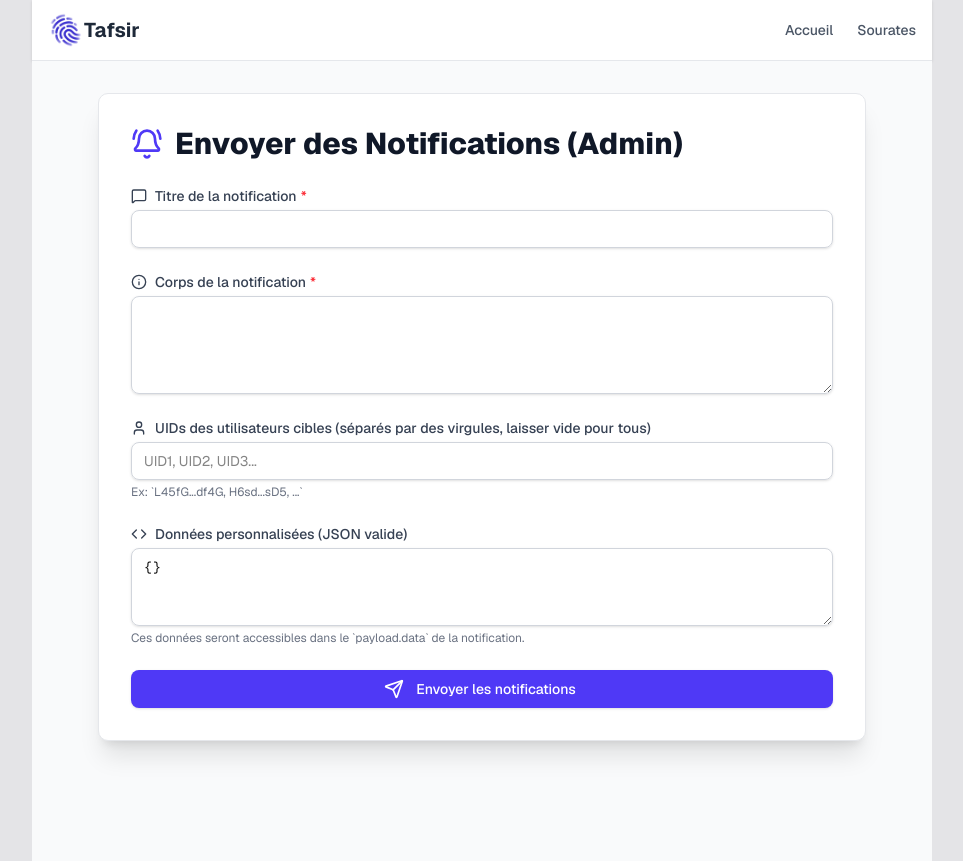
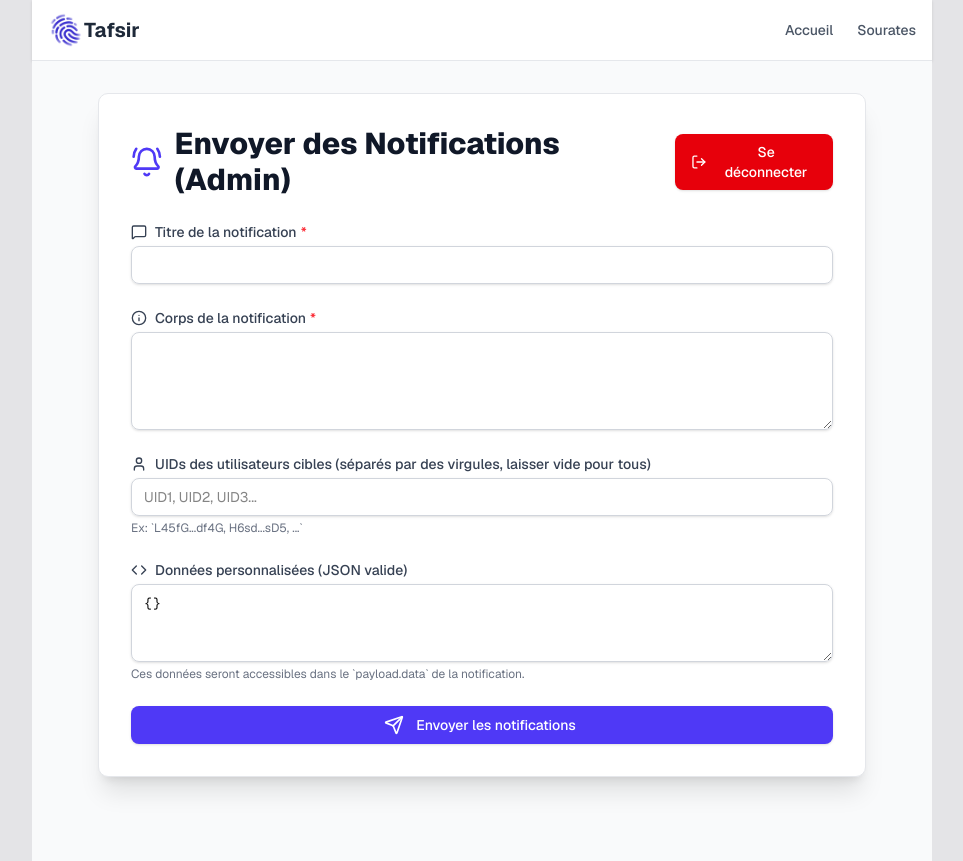
Before and after one commit to Ib-dI/tafsir-app, a Next.js app: page /admin in a window 1280 px wide. Shown: the whole page, without its empty margins (158-1121 px from the left). Built offline with nearby package versions, Linux system fonts and the light colour scheme; no server answers; sample sign-in values are in the browser's storage.

Commit message:
fix unknown

```diff
--- a/src/app/admin/page.tsx
+++ b/src/app/admin/page.tsx
@@ -6,6 +6,7 @@ import { getFunctions, httpsCallable } from "firebase/functions";
 import { useAuthState } from "react-firebase-hooks/auth";
 import { auth } from "@/lib/firebase"; // Assurez-vous que ce chemin est correct
 import { useRouter } from "next/navigation"; // Pour la redirection côté client
+import { signOut } from "firebase/auth";
 
 import {
   BellRing,
@@ -18,6 +19,7 @@ import {
   MessageSquare,
   Code,
   ShieldAlert,
+  LogOut,
 } from "lucide-react";
 
 // Type pour les données envoyées à la Cloud Function
@@ -70,6 +72,16 @@ const NotificationAdminPage = () => {
       return () => clearTimeout(timer);
     }
   }, [authLoading, user, successMessage, errorMessage, router]);
+
+  const handleLogout = async () => {
+    try {
+      await signOut(auth);
+      router.push("/login");
+    } catch (error) {
+      console.error("Erreur lors de la déconnexion:", error);
+      setErrorMessage("Erreur lors de la déconnexion");
+    }
+  };
 
   const handleSubmit = async (e: React.FormEvent) => {
     e.preventDefault();
@@ -124,8 +136,12 @@ const NotificationAdminPage = () => {
         }
       }
     } catch (parseError) {
+      const errorMessage = parseError instanceof Error
+        ? parseError.message
+        : "Erreur de format JSON inconnue";
+
       setErrorMessage(
-        `Erreur de format pour les données personnalisées : ${parseError.message}`,
+        `Erreur de format pour les données personnalisées : ${errorMessage}`,
       );
       setLoading(false);
       return;
@@ -156,9 +172,11 @@ const NotificationAdminPage = () => {
     } catch (error) {
       console.error("Erreur lors de l'envoi de la notification:", error);
       // Les erreurs HttpsError de la fonction Cloud seront dans error.details ou error.message
-      setErrorMessage(
-        `Échec de l'envoi : ${error.message || "Une erreur inconnue est survenue."}`,
-      );
+      const errorMessage = error instanceof Error
+        ? error.message
+        : "Une erreur inconnue est survenue.";
+
+      setErrorMessage(`Échec de l'envoi : ${errorMessage}`);
     } finally {
       setLoading(false);
     }
@@ -204,10 +222,20 @@ const NotificationAdminPage = () => {
   return (
     <div className="min-h-screen bg-gray-50 p-4 sm:p-6 lg:p-8">
       <div className="mx-auto max-w-3xl rounded-lg border border-gray-200 bg-white p-6 shadow-xl sm:p-8">
-        <h1 className="mb-6 flex items-center gap-3 text-3xl font-extrabold text-gray-900">
-          <BellRing className="h-8 w-8 text-indigo-600" />
-          Envoyer des Notifications (Admin)
-        </h1>
+        {/* Header avec bouton de déconnexion */}
+        <div className="mb-6 flex items-center justify-between">
+          <h1 className="flex items-center gap-3 text-3xl font-extrabold text-gray-900">
+            <BellRing className="h-8 w-8 text-indigo-600" />
+            Envoyer des Notifications (Admin)
+          </h1>
+          <button
+            onClick={handleLogout}
+            className="flex items-center gap-2 rounded-md bg-red-600 px-4 py-2 text-sm font-medium text-white shadow-sm hover:bg-red-700 focus:ring-2 focus:ring-red-500 focus:ring-offset-2 focus:outline-none"
+          >
+            <LogOut className="h-4 w-4" />
+            Se déconnecter
+          </button>
+        </div>
 
         <form onSubmit={handleSubmit} className="space-y-6">
           {/* Titre */}
```
